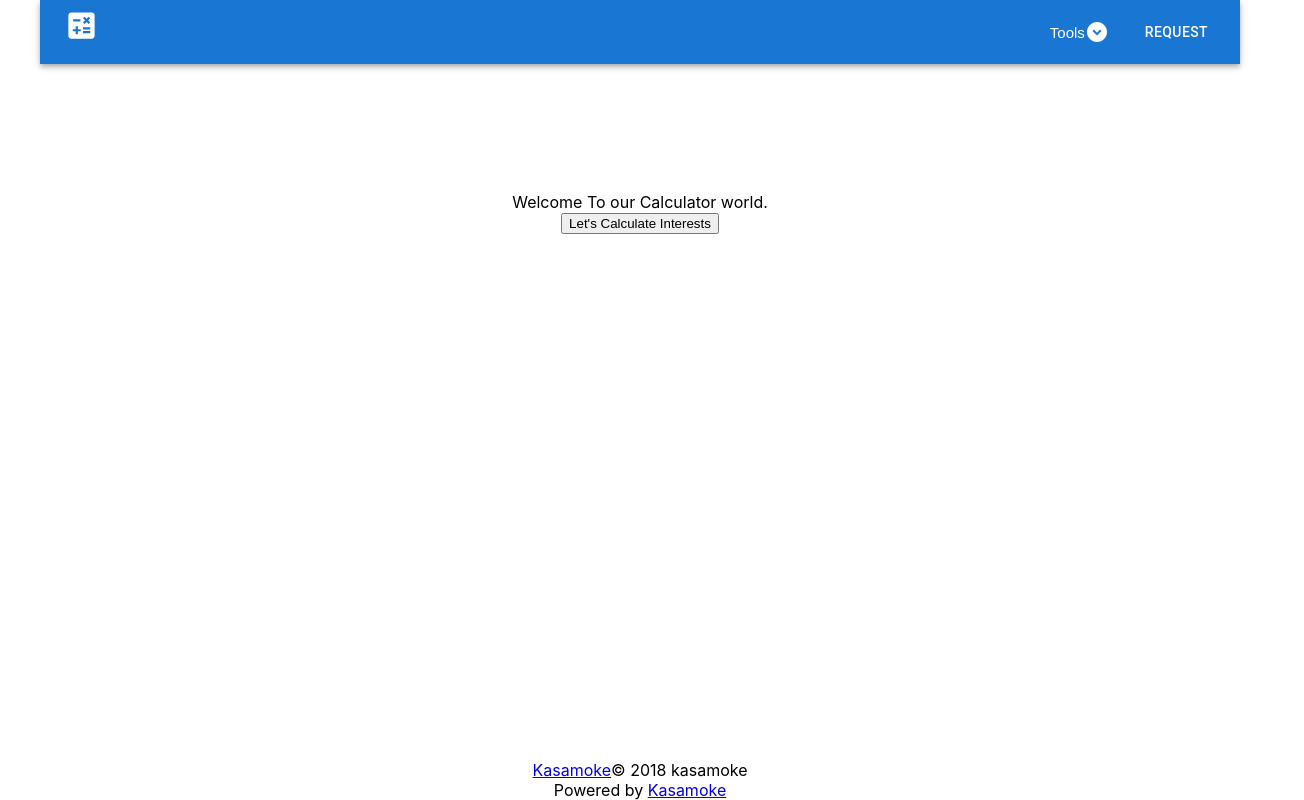
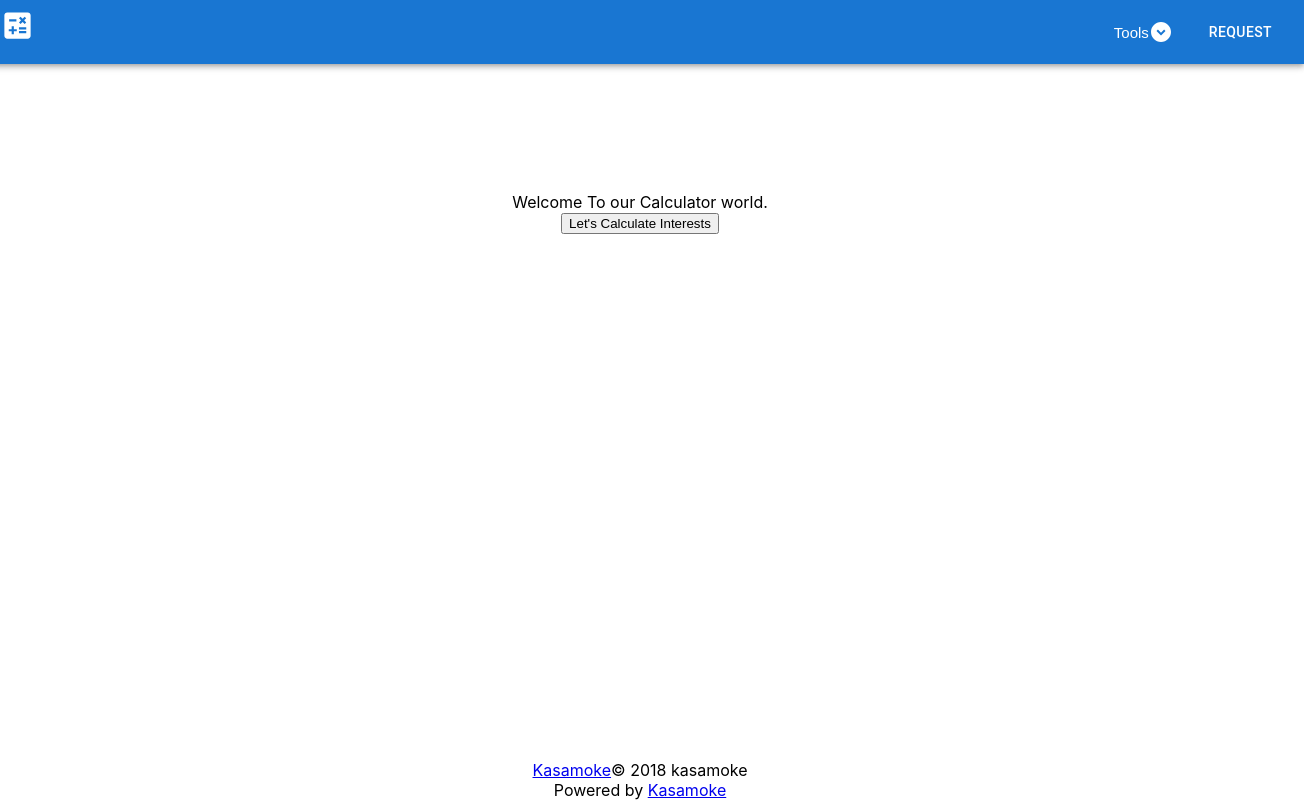
Before and after one commit to nirajpandey034/InterestCalculator, a React (Create React App) app: page / in a window 1280 px wide. Shown: the whole page, 1304 px wide, since content can reach past the window. Built offline with nearby package versions, Linux system fonts and the light colour scheme.

Commit message:
minor header changes

```diff
--- a/src/App.css
+++ b/src/App.css
@@ -13,7 +13,7 @@
   }
 }
 .MuiToolbar-root {
-  width: 90vw;
+  width: 100vw;
 
 }
 .App-logo {
--- a/src/Components/Header.js
+++ b/src/Components/Header.js
@@ -10,7 +10,7 @@ import {useNavigate} from 'react-router-dom';
 function Header() {
   const navigate = useNavigate();
   return (
-    <Box sx={{ flexGrow: 1 }} style={{marginBottom: '8rem'}}>
+    <Box sx={{ flexGrow: 1 }} style={{marginBottom: '8rem', marginLeft: '1rem', marginRight: '1rem'}}>
       <AppBar position="static">
         <Toolbar>
           <div
```
